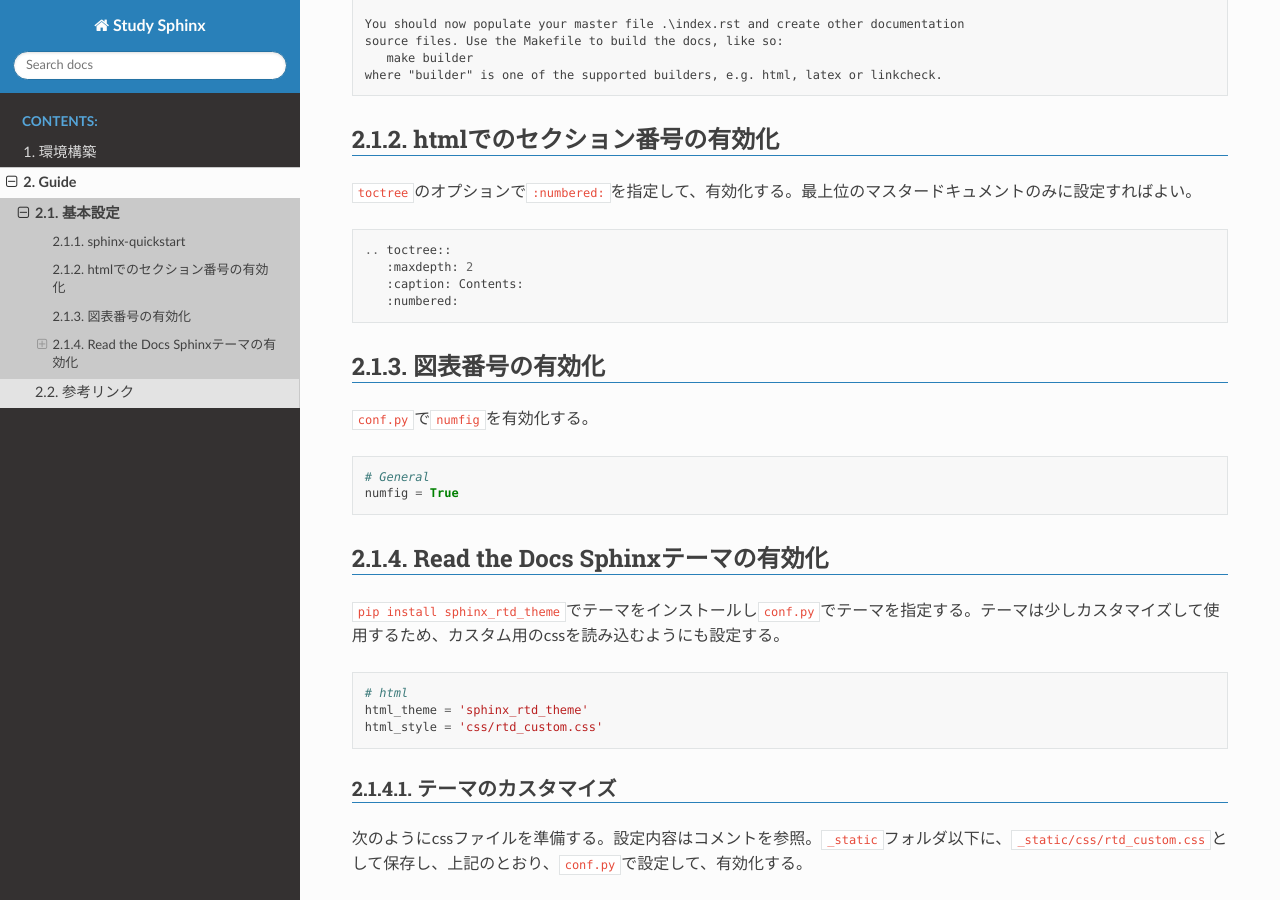
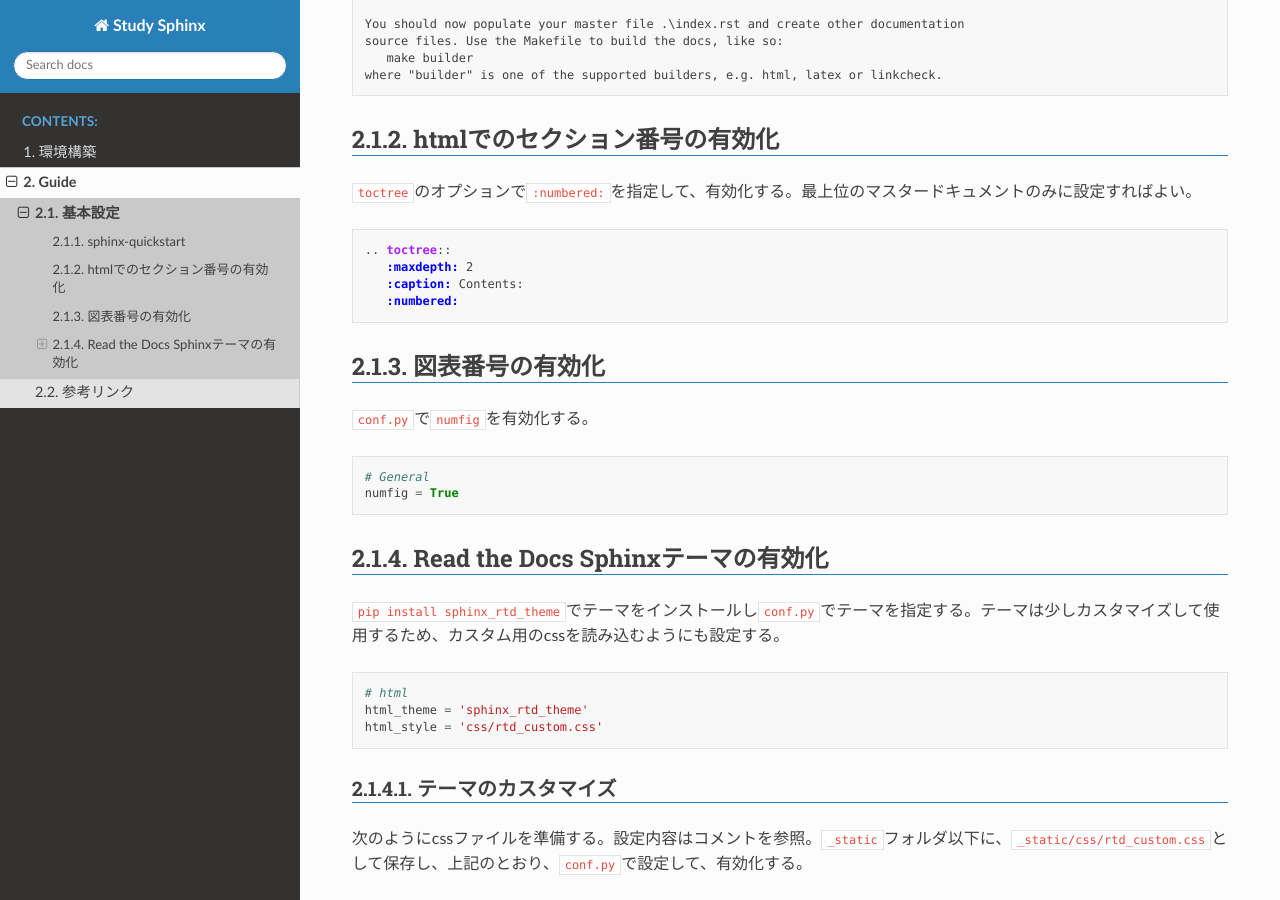
Before and after one commit to kkAyataka/study-sphinx, a Sphinx documentation site: the page built from doc/guide/basic.rst, in a window 1280 px wide and 900 px high, scrolled down 1042 px. Built offline with Sphinx 7.4.7 and the Read the Docs theme 2.0.0, drawn with Linux system fonts in a browser that asks for light colours.

Commit message:
Add rst mark to code-block

```diff
--- a/doc/guide/basic.rst
+++ b/doc/guide/basic.rst
@@ -61,7 +61,7 @@ htmlでのセクション番号の有効化
 ``toctree`` のオプションで ``:numbered:`` を指定して、有効化する。
 最上位のマスタードキュメントのみに設定すればよい。
 
-.. code-block::
+.. code-block:: rst
 
    .. toctree::
       :maxdepth: 2
```
